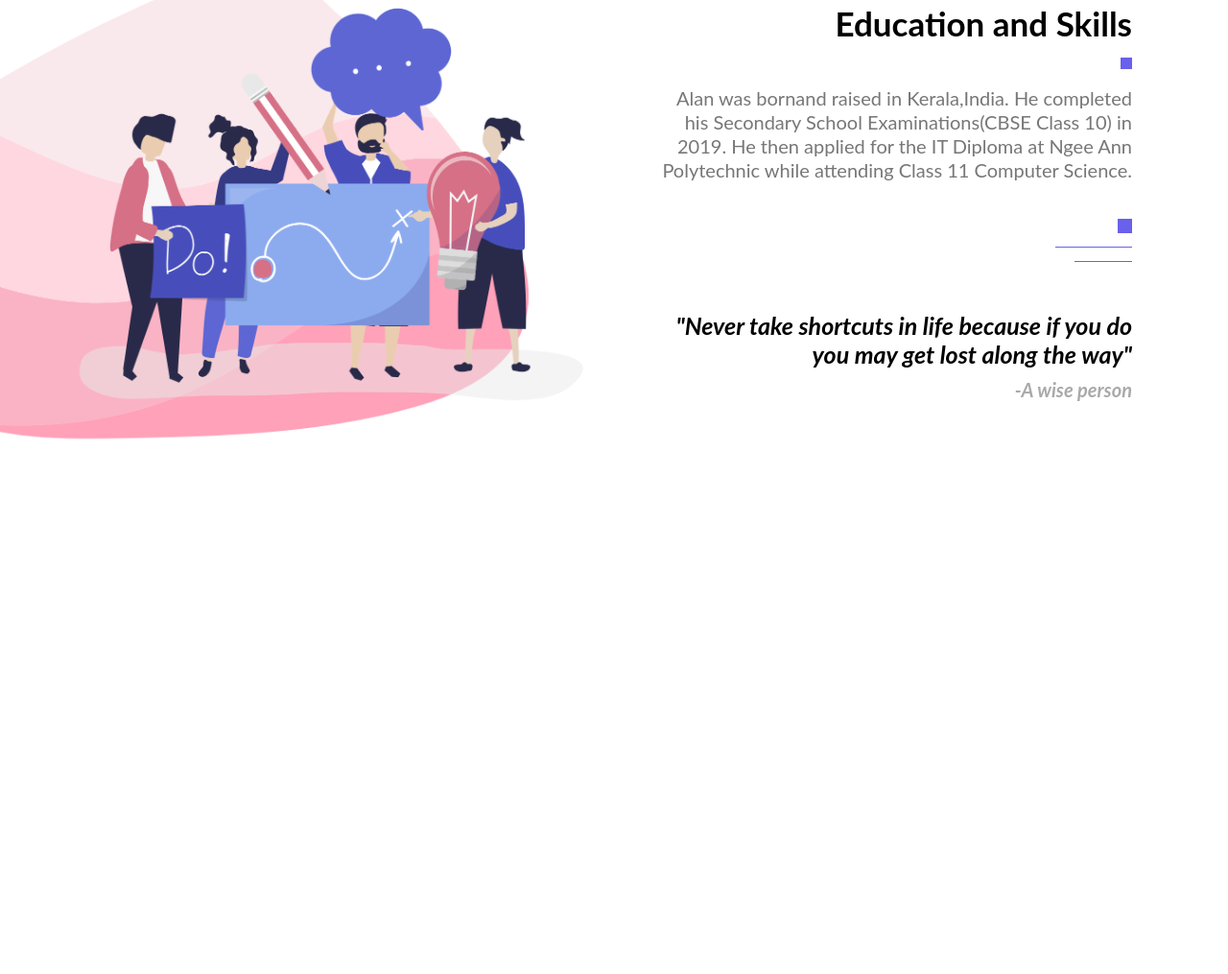
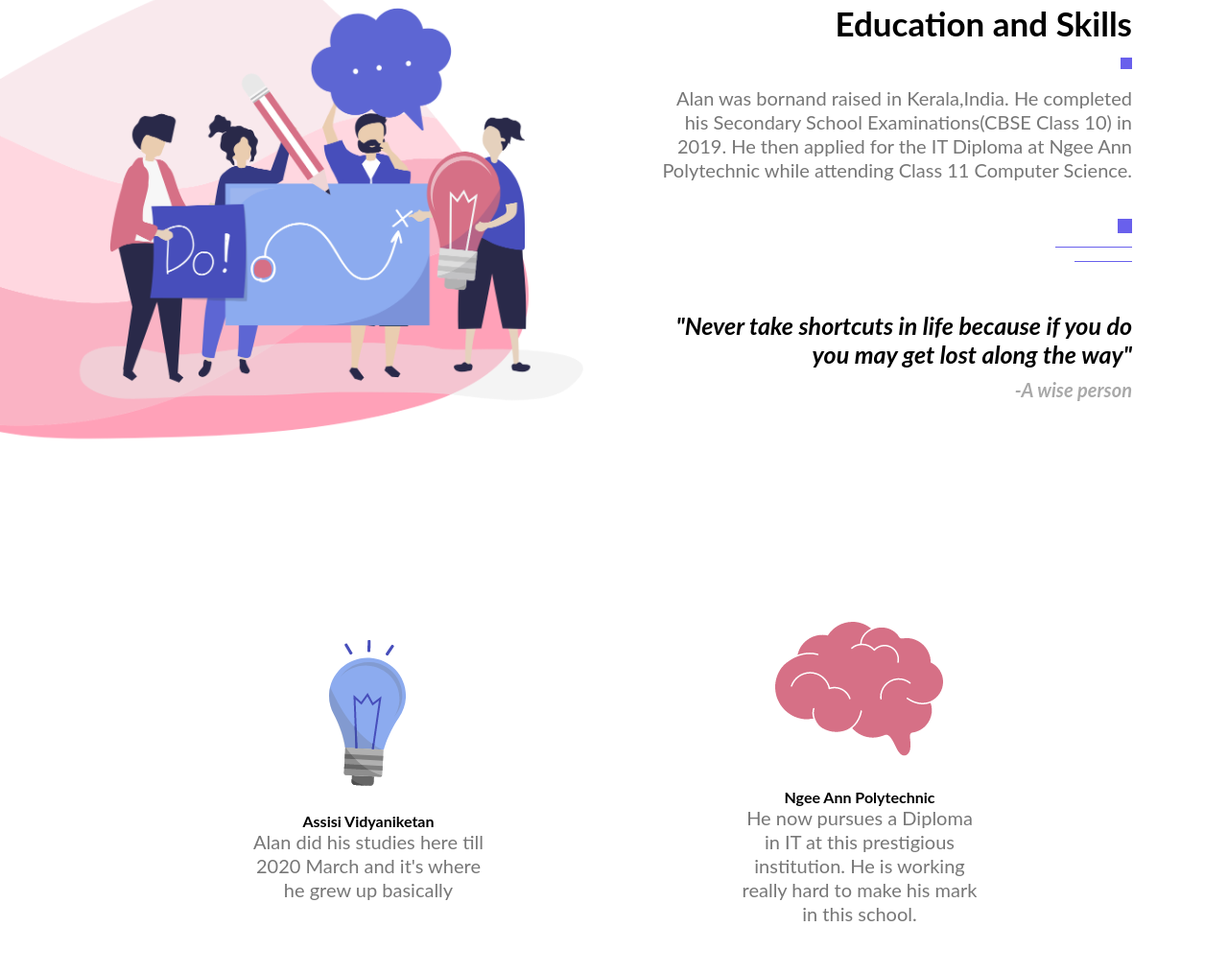
Before and after one commit to alanantony24/ID-Assignment-1, a plain HTML site: page index.html in a window 1280 px wide. Shown: the part 1047-2062 px from the top of the page at 96% size. Before the commit the page ends 1615 px from the top, so only its background shows below. Drawn offline with Linux system fonts and the light colour scheme.

Commit message:
added in some content

```diff
--- a/index.html
+++ b/index.html
@@ -58,5 +58,25 @@
         </div>
       </div>
     </section>
+
+    <!--School Info-->
+    <section id="schoolinfo">
+      <div class="school-row">
+        <div class="school-col">
+          <img src="assets/pic-1.png" alt="">
+          <h4>Assisi Vidyaniketan</h4>
+          <p>Alan did his studies here till 2020 March
+            and it's where he grew up basically
+          </p>
+        </div>
+        <div class="school-col">
+          <img src="assets/pic-2.png" alt="">
+          <h4>Ngee Ann Polytechnic</h4>
+          <p>He now pursues a Diploma in IT at this prestigious institution.
+            He is working really hard to make his mark in this school.
+          </p>
+        </div>
+      </div>
+    </section>
   </body>
 </html>
--- a/style.css
+++ b/style.css
@@ -89,7 +89,7 @@ nav ul li a{
     border-radius: 15px;
 }
 
-
+/*-------education----*/
 
 #education{
     padding: 100px 0;
@@ -122,3 +122,21 @@ nav ul li a{
     font-style: oblique;
     color: darkgrey;
 }
+
+/*--------schoolinfo------*/
+#schoolinfo{
+    padding-top: 50px;
+    padding-bottom: 50px;
+}
+.school-row{
+    width: 80%;
+    margin: auto;
+    display: flex;
+    align-items: center;
+    justify-content: space-around;
+    flex-wrap: wrap;
+}
+.school-col{
+    flex-basis: 25%;
+    text-align: center;
+}
```
